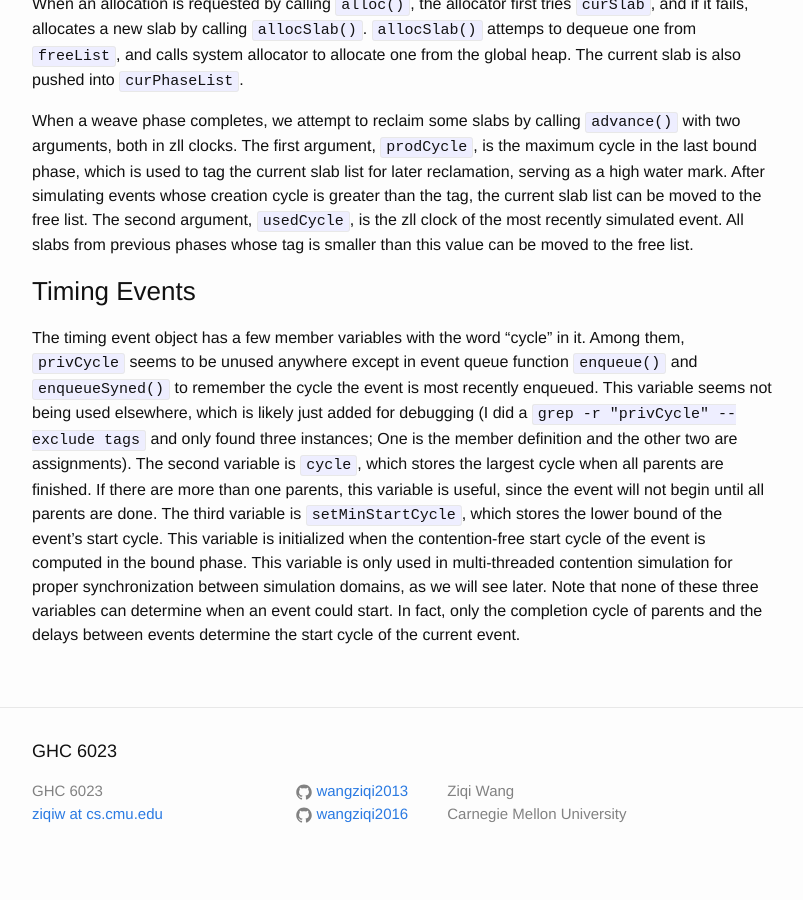
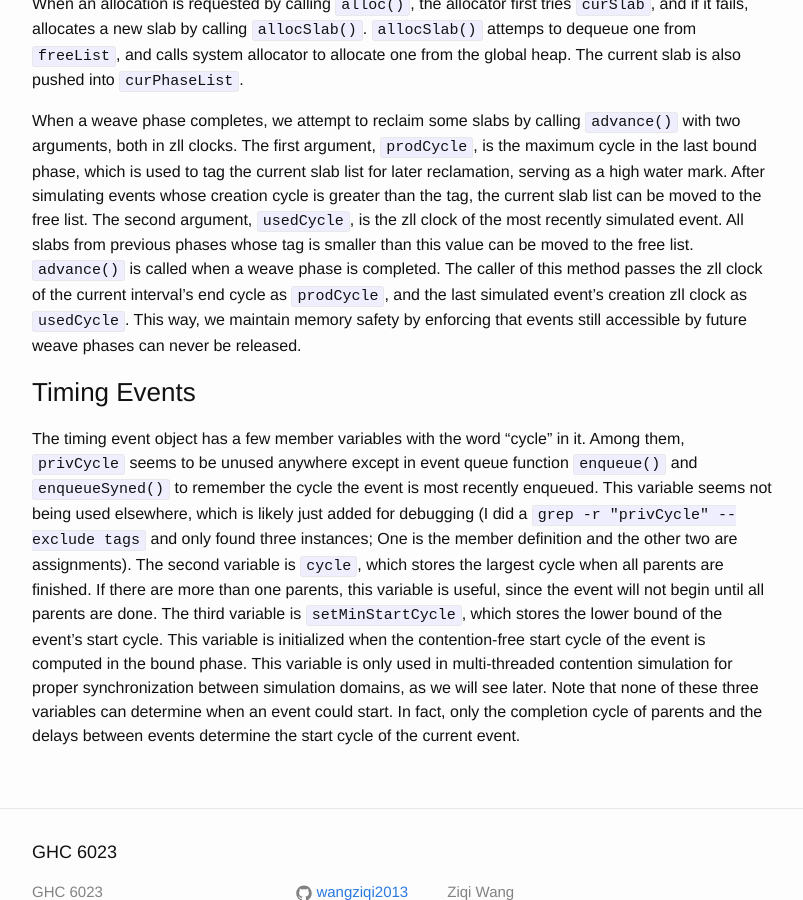
Before and after one commit to wangziqi2013/wangziqi2013.github.io, a Jekyll site: the page built from _posts/2019-01-22-understand-zsim-contention-sim.markdown, in a window 1280 px wide and 900 px high, scrolled down 4137 px. Shown: the whole window, without its empty margins (238-1041 px from the left). Built offline with Jekyll 4.4.1, drawn with Linux system fonts in a browser that asks for light colours.

Commit message:
Finish mem mgmt

```diff
--- a/_posts/2019-01-22-understand-zsim-contention-sim.markdown
+++ b/_posts/2019-01-22-understand-zsim-contention-sim.markdown
@@ -157,8 +157,9 @@ The first argument, `prodCycle`, is the maximum cycle in the last bound phase, w
 for later reclamation, serving as a high water mark. After simulating events whose creation cycle is greater than the tag,
 the current slab list can be moved to the free list. The second argument, `usedCycle`, is the zll clock of the most recently
 simulated event. All slabs from previous phases whose tag is smaller than this value can be moved to the free list.
-
-
+`advance()` is called when a weave phase is completed. The caller of this method passes the zll clock of the current interval's
+end cycle as `prodCycle`, and the last simulated event's creation zll clock as `usedCycle`. This way, we maintain memory
+safety by enforcing that events still accessible by future weave phases can never be released.
 
 ### Timing Events
 
```
